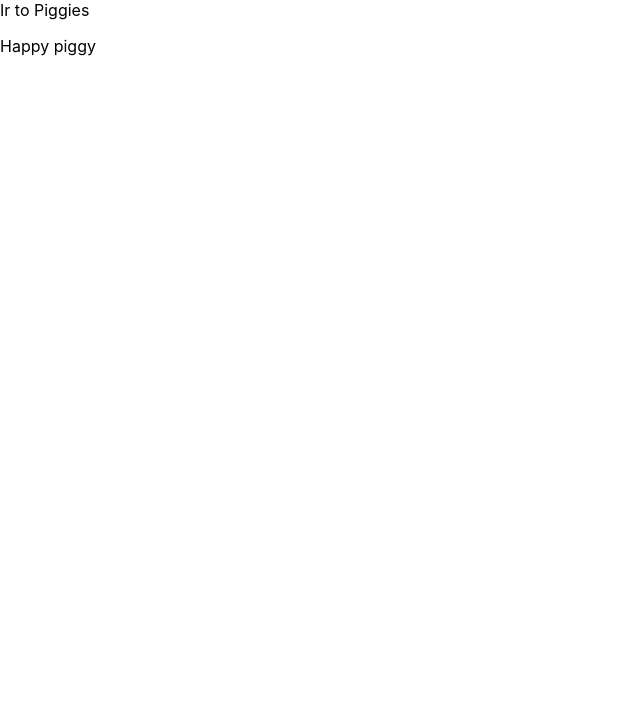
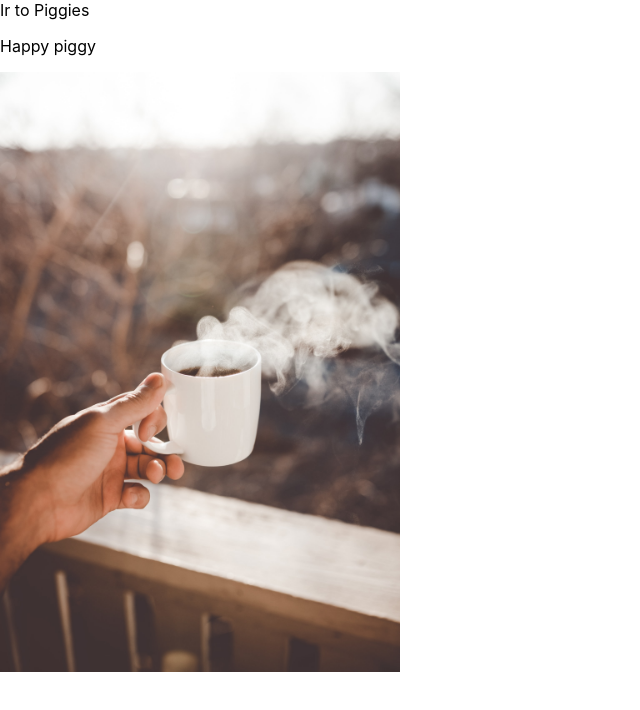
Before and after one commit to lopez-tomas/learning-react, a Next.js app in the folder next/: page / in a window 1280 px wide. Shown: the top 710 px of the page, without its empty margins (0-640 px from the left). Built offline with nearby package versions, Linux system fonts and the light colour scheme.

Commit message:
feat: using Image component.

```diff
--- a/next/pages/index.js
+++ b/next/pages/index.js
@@ -1,10 +1,14 @@
 import Link from 'next/link'
+import Image from 'next/image'
+import Coffee from '../public/coffee.jpg'
 
+//<Image src="/coffee.jpg" width={400} height={600} />
 export default function Home() {
   return (
     <div>
       <Link href="/piggies/">Ir to Piggies</Link>
       <p>Happy piggy</p>
+      <Image src={Coffee} width={400} height={600} />
     </div>
   )
 }
```
Also changed, not shown: next/public/coffee.jpg (added).
